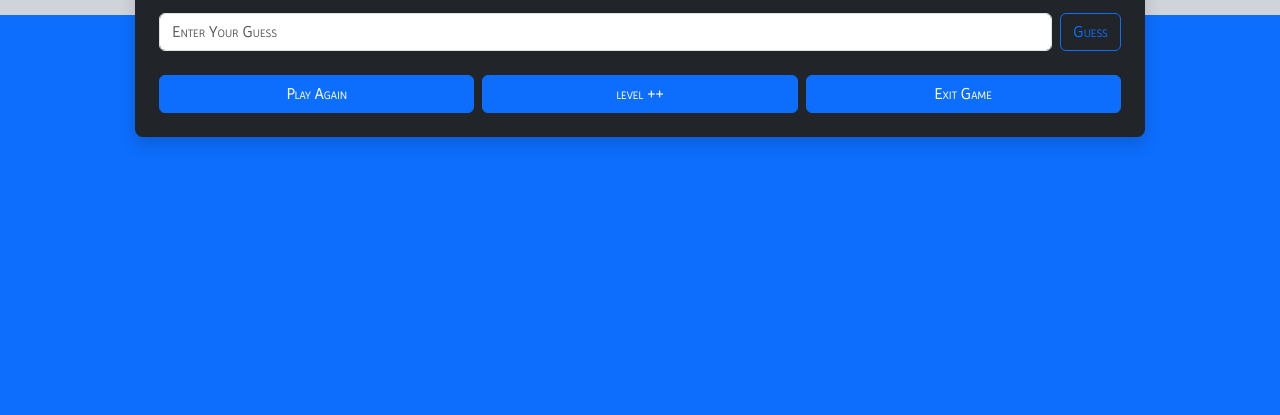
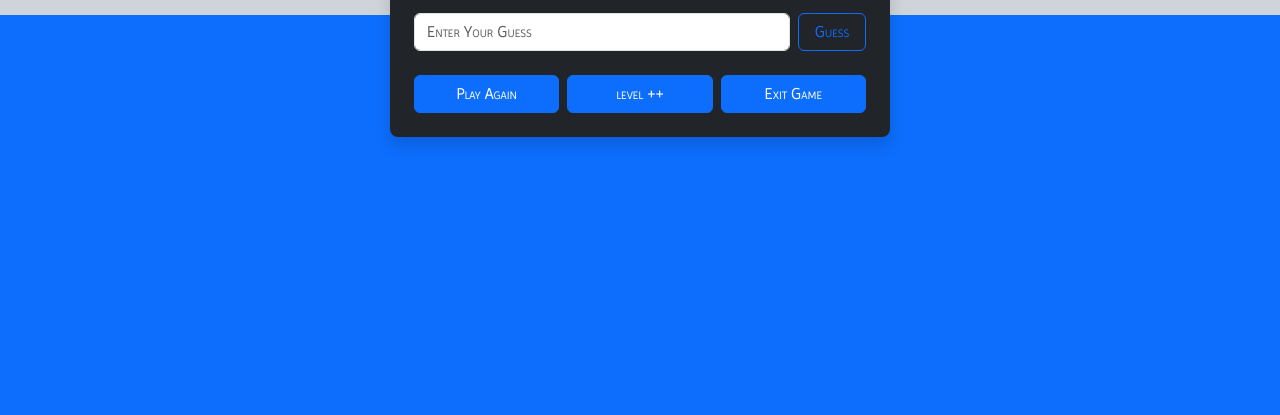
Before and after one commit to Josh-kean01/Guess-Game, a plain HTML site: page index.html in a window 1280 px wide. Shown: the part 385-800 px from the top of the page. Drawn offline with nearby package versions, Linux system fonts and the light colour scheme.

Commit message:
Updated the width

```diff
--- a/index.html
+++ b/index.html
@@ -27,7 +27,7 @@
 </head>
 
 <body class="d-flex justify-content-center container-fluid vh-100 align-items-center">
-    <div class="text-light bg-dark rounded-3 p-4 shadow">
+    <div class="text-light bg-dark rounded-3 p-4 shadow d-inline" style="max-width: 500px;">
         <div class="row">
             <div class="col-12">
                 <h1 class="fw-medium">Guess My Number Game!</h1>
@@ -36,7 +36,7 @@
             <div class="d-flex col-12">
                 <input class="form-control me-2" type="number" id="userGuess" placeholder="Enter Your Guess"
                     aria-label="Search">
-                <button class="btn btn-outline-primary" id="submitGuess" onclick="checkGuess()" disabled>Guess</button>
+                <button class="btn btn-outline-primary px-3 fw-medium" id="submitGuess" onclick="checkGuess()" disabled>Guess</button>
             </div>
             <div class="col-12 py-2">
                 <p class="my-2 text-success" id="result"></p>
@@ -44,9 +44,9 @@
                 <p class="my-2" id="highestScore"></p>
             </div>
             <div class="d-flex gap-2 col-12">
-                <button class="btn btn-primary  w-100" type="button" onclick="playAgain()">Play Again</button>
-                <button class="btn btn-primary  w-100" type="button" onclick="increaseLevel()">level ++</button>
-                <button class="btn btn-primary  w-100" type="button" onclick="exitGame()">Exit Game</button>
+                <button class="btn btn-primary px-3 w-100" type="button" onclick="playAgain()">Play Again</button>
+                <button class="btn btn-primary px-3 w-100" type="button" onclick="increaseLevel()">level ++</button>
+                <button class="btn btn-primary px-3 w-100" type="button" onclick="exitGame()">Exit Game</button>
             </div>
         </div>
     </div>
```
